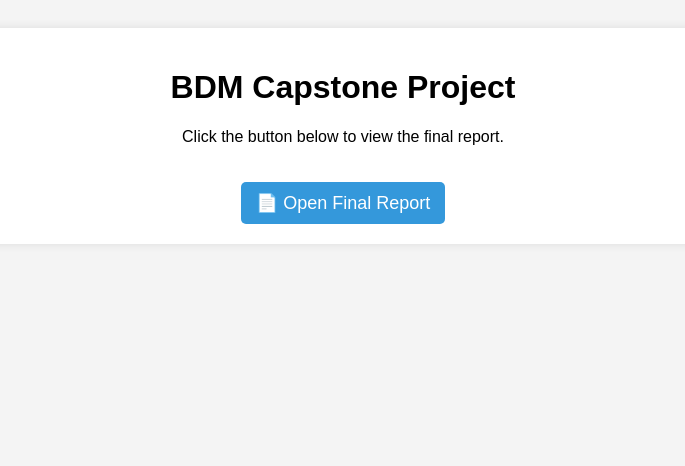
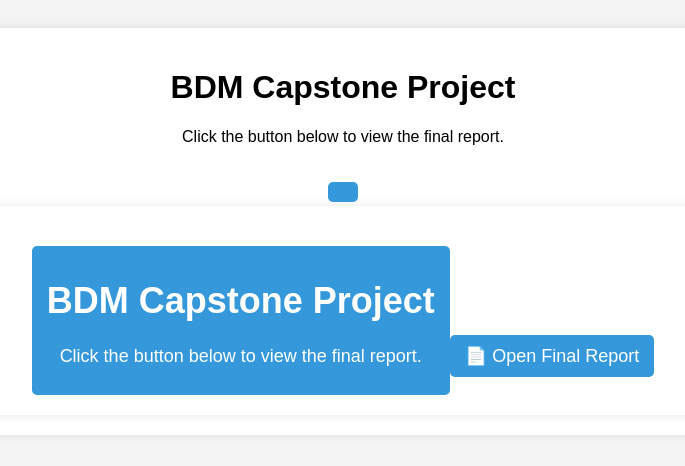
Before and after one commit to VIJAYAGEETHA28/BDM_Capstone_Project, a plain HTML site: page index.html in a window 1280 px wide. Shown: the whole page, without its empty margins (297-982 px from the left). Drawn offline with Linux system fonts and the light colour scheme.

Commit message:
Update index.html

```diff
--- a/index.html
+++ b/index.html
@@ -1,4 +1,45 @@
 <!DOCTYPE html>
+<html lang="en">
+<head>
+    <meta charset="UTF-8">
+    <meta name="viewport" content="width=device-width, initial-scale=1.0">
+    <title>BDM Capstone Project</title>
+    <style>
+        body {
+            font-family: Arial, sans-serif;
+            text-align: center;
+            background-color: #f4f4f4;
+            padding: 20px;
+        }
+        .container {
+            background: white;
+            padding: 20px;
+            border-radius: 10px;
+            box-shadow: 0px 0px 10px rgba(0, 0, 0, 0.1);
+            width: 80%;
+            margin: auto;
+        }
+        a {
+            display: inline-block;
+            text-decoration: none;
+            background: #3498db;
+            color: white;
+            padding: 10px 15px;
+            border-radius: 5px;
+            margin-top: 20px;
+            font-size: 18px;
+        }
+        a:hover {
+            background: #2980b9;
+        }
+    </style>
+</head>
+<body>
+
+    <div class="container">
+        <h1>BDM Capstone Project</h1>
+        <p>Click the button below to view the final report.</p>
+        <a href="<!DOCTYPE html>
 <html lang="en">
 <head>
     <meta charset="UTF-8">
```
